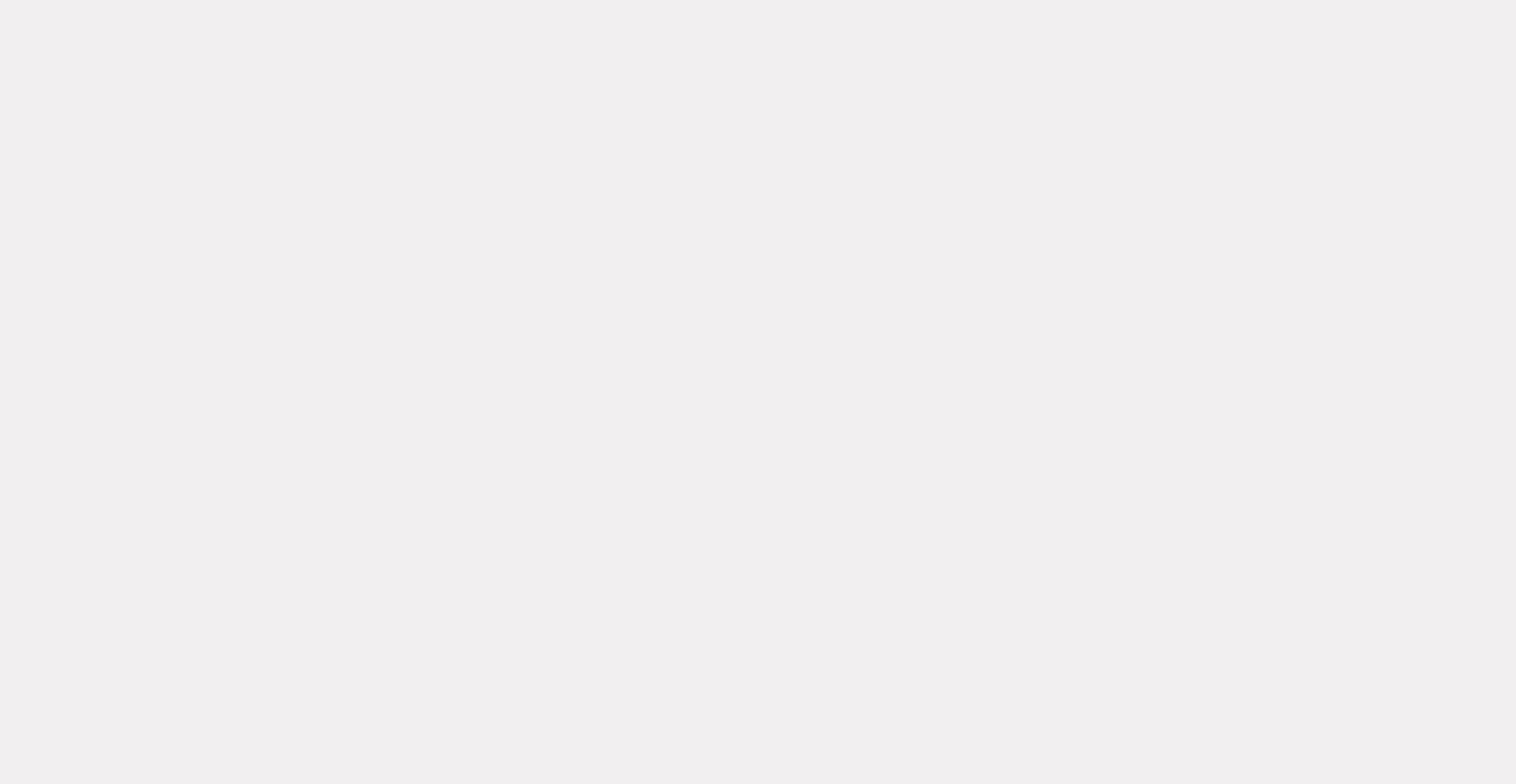
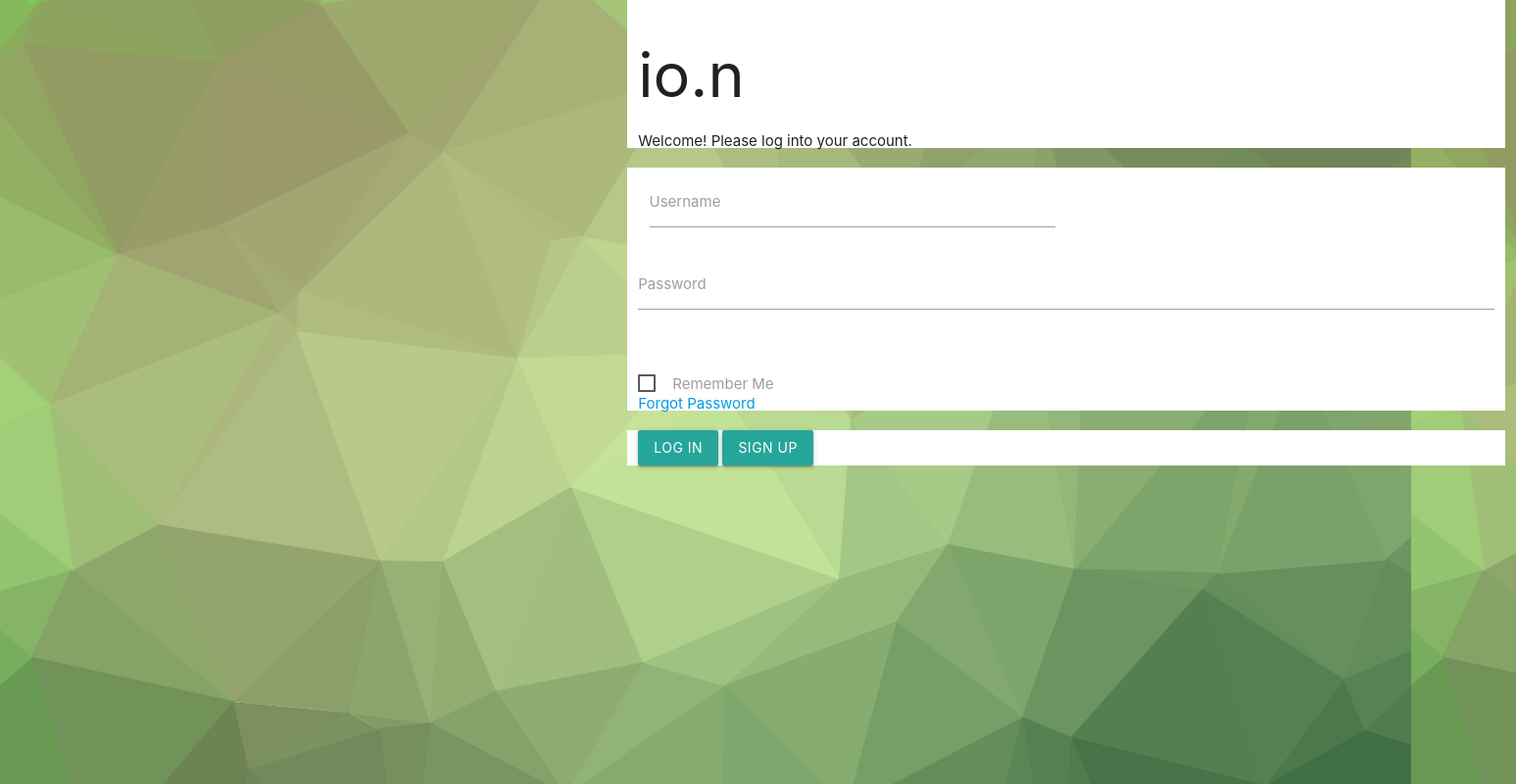
Before and after one commit to JoleenTsai/io.n, a website: page public/index.html in a window 1280 px wide. Shown: the whole page at 98% size, 1547 px wide, since content can reach past the window. Drawn offline with nearby package versions, Linux system fonts and the light colour scheme.

Commit message:
issues with container

```diff
--- a/public/index.html
+++ b/public/index.html
@@ -12,12 +12,64 @@
   <link rel="stylesheet" href="./assets/CSS/styles.css">
   <title>io.n</title>
 </head>
+<style>
+  body {
+    background-image: url("./assets/images/green-brown.png");
+  }
+</style>
 
 <body>
-
-
-      <!-- Compiled and minified JavaScript -->
-      <script src="https://cdnjs.cloudflare.com/ajax/libs/materialize/1.0.0/js/materialize.min.js"></script>
+  <div class="container">
+    <div class="row">
+      <div class="col offset-l6 offset-m6 s12" style="background-color: white">
+        <h1>io.n</h1>
+      </div>
+      <div class="row">
+        <div class="col offset-l6 offset-m6 s12" style="background-color: white">
+          <p>Welcome! Please log into your account.</p>
+        </div>
+      </div>
+      <div class="row">
+        <div class="col offset-l6 offset-m6 s12" style="background-color: white">
+          <form class="col s12">
+            <div class="row">
+              <div class="input-field col s6">
+                <input id="first_name" type="text" class="validate">
+                <label for="first_name">Username</label>
+              </div>
+              <div class="row">
+                <div class="input-field col s12">
+                  <input id="password" type="password" class="validate">
+                  <label for="password">Password</label>
+                </div>
+              </div>
+          </form>
+        </div>
+      </div>
+          <div class="row">
+            <div class="col offset-l6 offset-m6 s12" style="background-color: white">
+              <form action="#">
+                <p>
+                  <label>
+                    <input type="checkbox" />
+                    <span>Remember Me</span>
+                  </label>
+                </p>
+              </form>
+              <a href="#">Forgot Password</a>
+            </div>
+          </div>
+          <div class="row">
+            <div class="col offset-l6 offset-m6 s12" style="background-color: white">
+              <a class="waves-effect waves-light btn">Log In</a>
+              <a class="waves-effect waves-light btn">Sign Up</a>
+            </div>
+          </div>
+        </div>
+      </div>
+    </div>
+    <!-- Compiled and minified JavaScript -->
+    <script src="https://cdnjs.cloudflare.com/ajax/libs/materialize/1.0.0/js/materialize.min.js"></script>
 </body>
 
 </html>
```
Also changed, not shown: public/assets/Images/green-brown.png (added), public/assets/Images/orange-blue.png (added).
